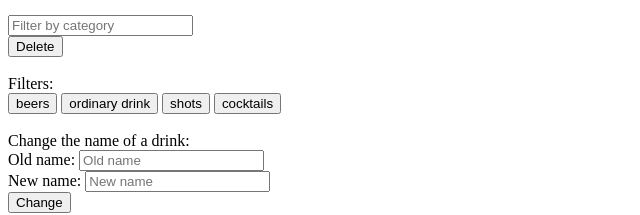
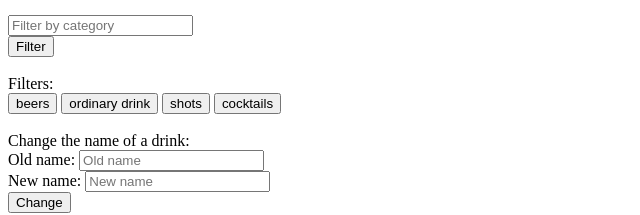
Before and after one commit to geoffhui/geoffhui.github.io, a plain HTML site: page index.html in a window 1280 px wide. Shown: the part 979-1194 px from the top of the page, 0-640 px from the left. Drawn offline with nearby package versions, Linux system fonts and the light colour scheme.

Commit message:
change button value

```diff
--- a/index.html
+++ b/index.html
@@ -48,7 +48,7 @@
     <!-- end -->
 
     <input id="input-filter-name" type="text" placeholder="Filter by category"><br>
-    <input id="btn-filter" type="submit" value="Delete" onclick="filter()"><br><br>
+    <input id="btn-filter" type="submit" value="Filter" onclick="filter()"><br><br>
 
     Filters:<br>
     <input id="btn-filter-beer" type="submit" value="beers" onclick="filter_beer()">
```
